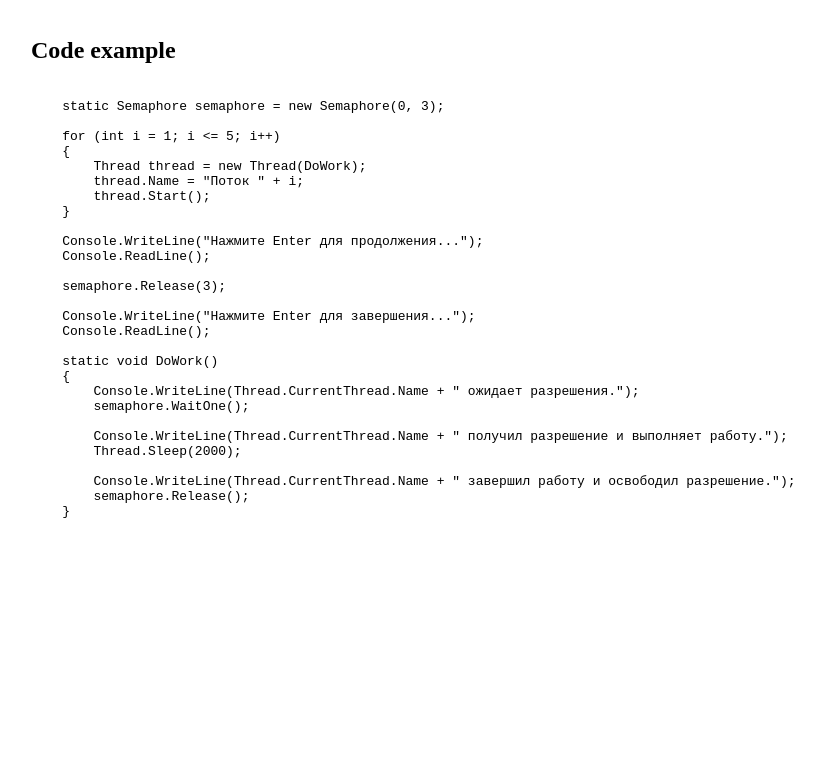
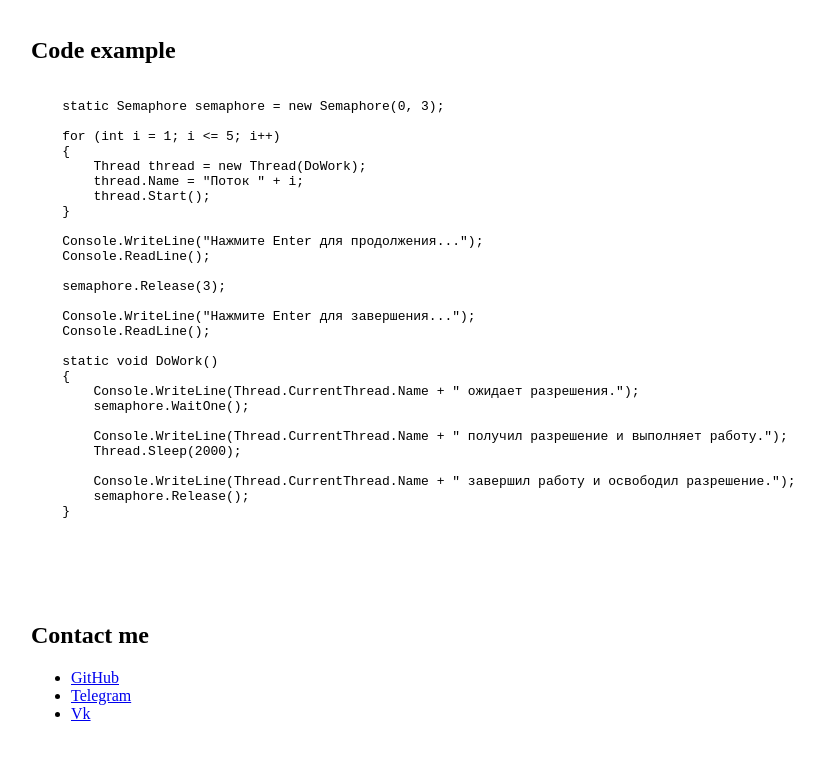
Before and after one commit to losker123/HTML_CSS_CV, a plain HTML site: page docs/index.html in a window 1280 px wide. Shown: the part 1867-2629 px from the top of the page, without its empty margins (129-953 px from the left). Before the commit the page ends 2457 px from the top, so only its background shows below. Drawn offline with Linux system fonts and the light colour scheme.

Commit message:
feat: add section contacts

```diff
--- a/docs/index.html
+++ b/docs/index.html
@@ -102,6 +102,15 @@
     }
     </code>
     </pre>
-
+</section>
+<section id="contacts" class="container">
+    <h2>Contact me</h2>
+    <ul>
+        <li> <a href="https://github.com/losker123">GitHub</a></li>
+        <li> <a href="https://t.me/Losker1">Telegram</a></li>
+        <li> <a href="https://vk.com/losker1">Vk</a></li>
+    </ul>
+</section>
+</main>
     </body>
 </html>
```
